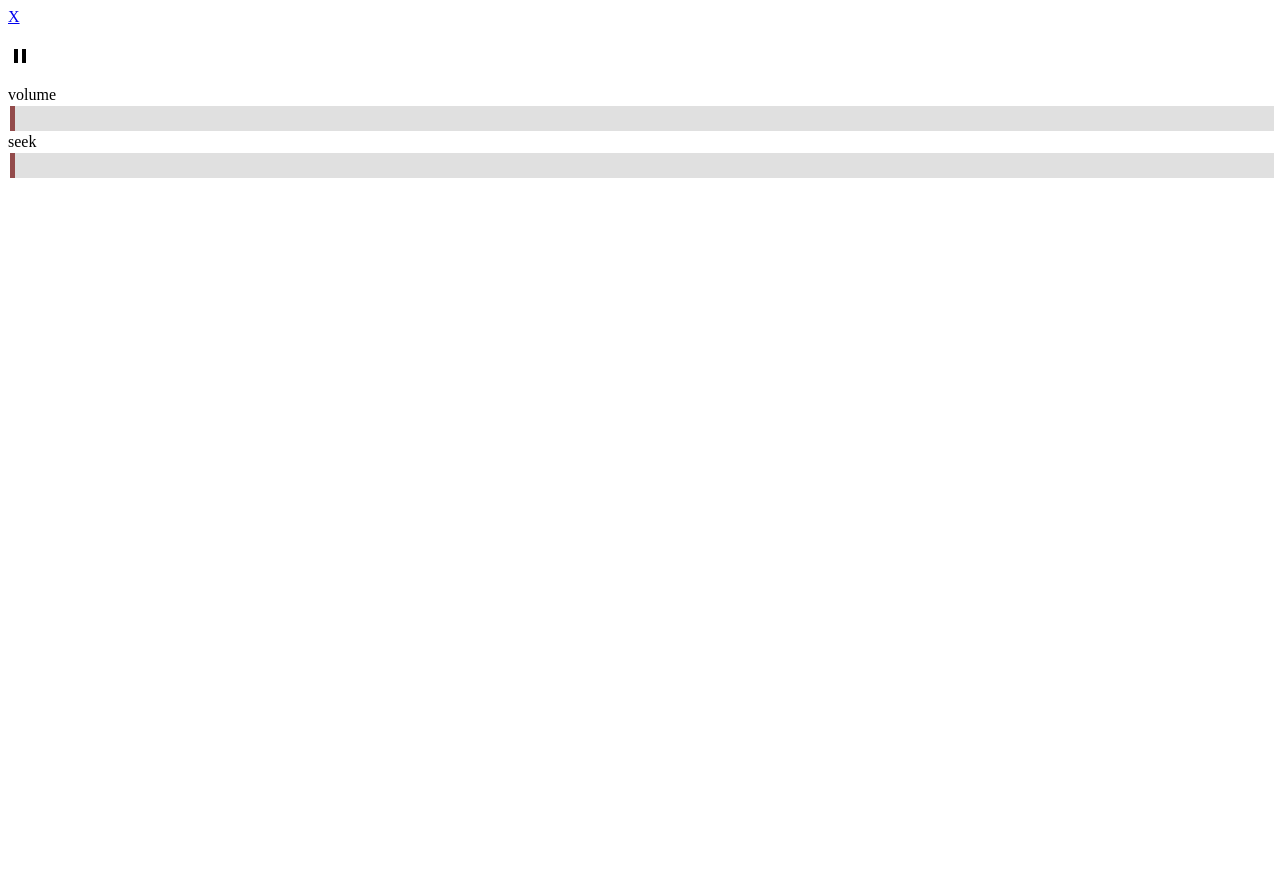
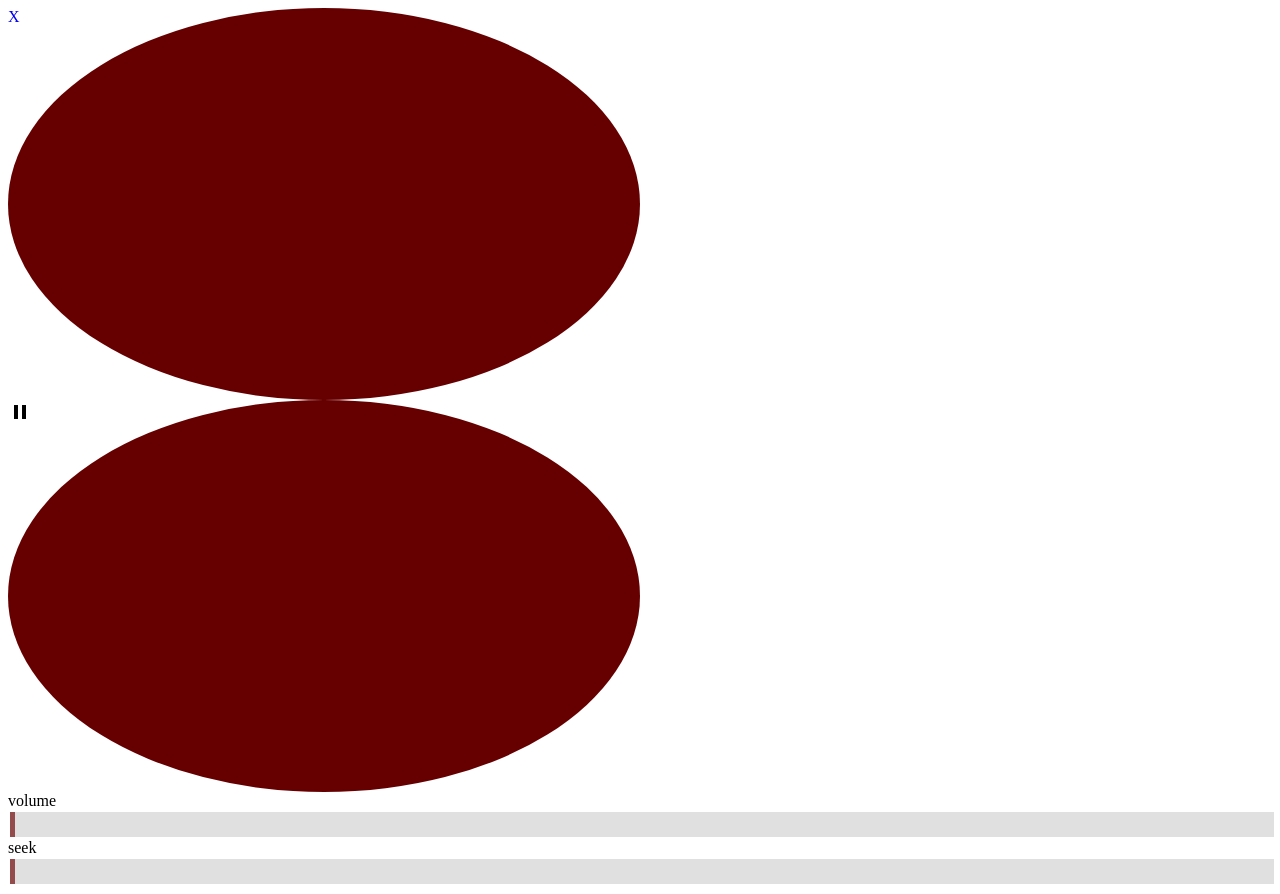
Before and after one commit to nfalke-/pi-media-server, a Flask app: template templates/control.html in a window 1280 px wide. Before the commit the page ends 178 px from the top, so only its background shows below. Run offline with Flask 2, Linux system fonts and the light colour scheme; the template is opened without the code that fills it: most values are stand-ins (such as "Sample title", 1, 10 or a date in 2020); data that the repository does not hold is empty.

Commit message:
button-style

```diff
--- a/templates/control.html
+++ b/templates/control.html
@@ -38,7 +38,7 @@
           cursor: pointer;
         }
 
-        .dot {
+        .button {
           height: 50%;
           width: 50%;
           background-color: #660000;
```
